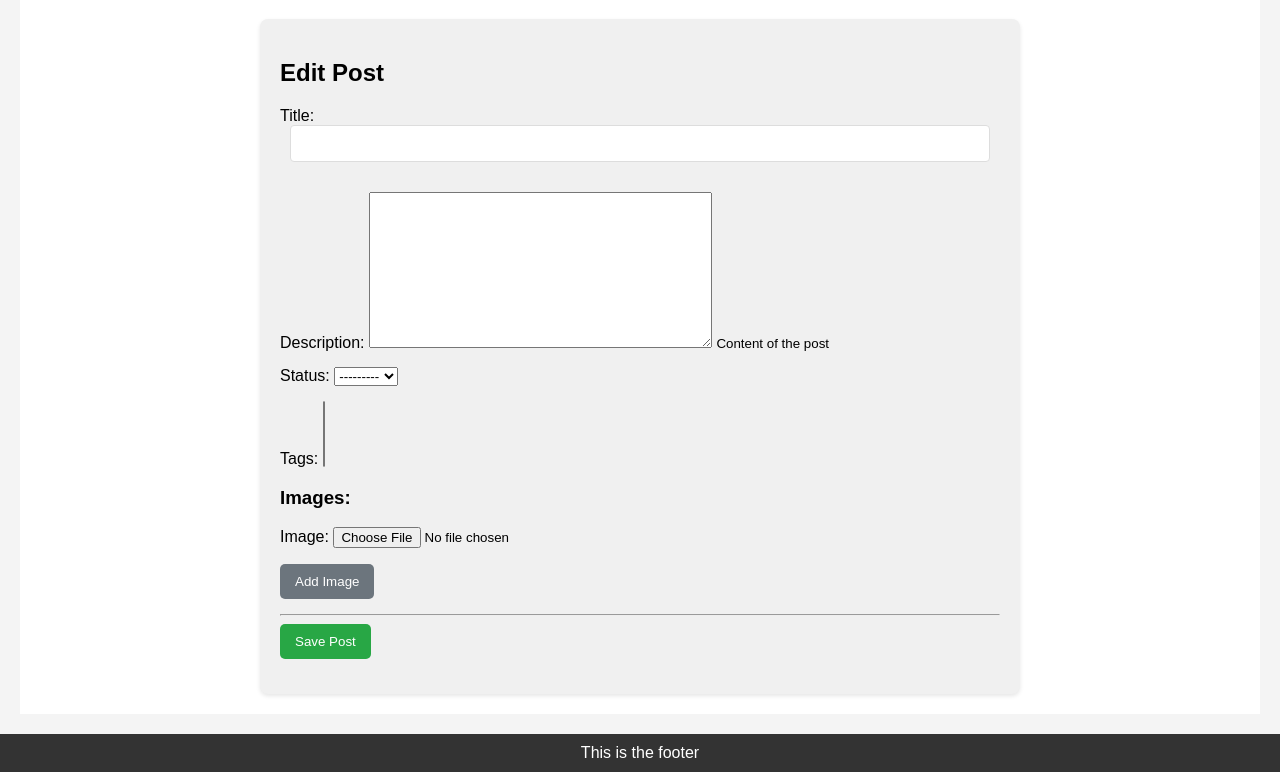
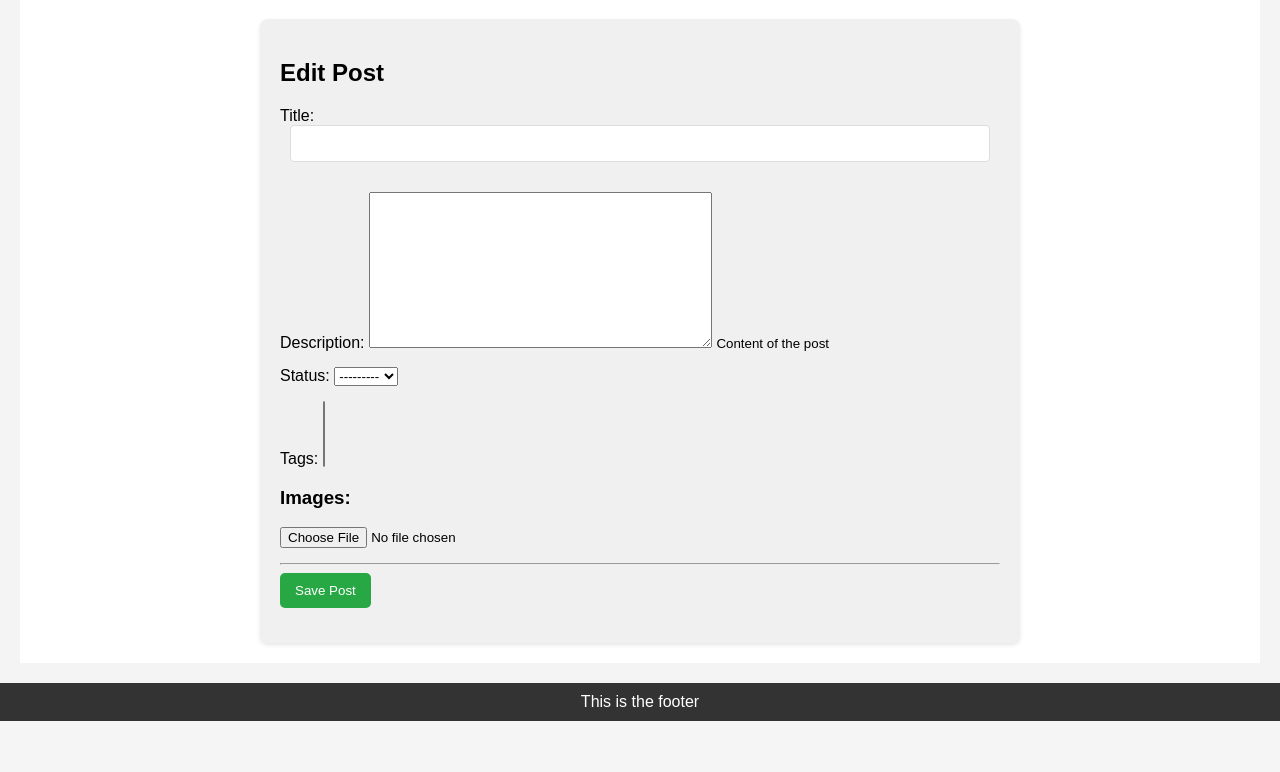
Before and after one commit to ypeskov/djangogramm, a Django app: page /posts/new/ in a window 1280 px wide. Shown: the part 129-901 px from the top of the page. After the commit the page ends 850 px from the top, so only its background shows below. Run offline with Django 5.2, Linux system fonts and the light colour scheme; the visitor is signed in with stand-in values (Sample User, id 1); data that the repository does not hold is empty.

Commit message:
Changes after review

```diff
--- a/djangogramm/djangogramm/settings.py
+++ b/djangogramm/djangogramm/settings.py
@@ -30,6 +30,7 @@ ALLOWED_HOSTS = [
     "65.21.159.119",
     "localhost",
     "127.0.0.1",
+    os.environ.get('CURRENT_HOST', 'localhost'),
 ]
 
 
@@ -157,3 +158,5 @@ CURRENT_FULL_DOMAIN = f"{CURRENT_PROTOCOL}://{CURRENT_HOST}:{CURRENT_PORT}"
 
 MEDIA_URL = '/media/'
 MEDIA_ROOT = BASE_DIR / 'media'
+
+LOGIN_REDIRECT_URL = 'home'
--- a/djangogramm/posts/forms.py
+++ b/djangogramm/posts/forms.py
@@ -1,5 +1,5 @@
 from django import forms
-from posts.models import Post, Image, Tag
+from posts.models import Post, Tag
 
 
 class PostForm(forms.ModelForm):
@@ -14,15 +14,6 @@ class PostForm(forms.ModelForm):
         }
 
 
-class ImageForm(forms.ModelForm):
-    class Meta:
-        model = Image
-        fields = ['image']
-        widgets = {
-            'image': forms.FileInput(attrs={'class': 'form-control-file'})
-        }
-
-
 class TagForm(forms.ModelForm):
     class Meta:
         model = Tag
--- a/djangogramm/posts/templates/posts/post_edit.html
+++ b/djangogramm/posts/templates/posts/post_edit.html
@@ -31,8 +31,7 @@
 
 
       <div class="form-group">
-        {{ image_form.as_p }}
-        <button type="submit" name="add_image" class="btn btn-secondary">Add Image</button>
+        <input type="file" id="imageUpload" name="image" class="form-control-file" accept="image/*">
       </div>
 
       <div class="form-group">
--- a/djangogramm/posts/views.py
+++ b/djangogramm/posts/views.py
@@ -1,4 +1,3 @@
-from django.core.files.storage import default_storage
 from django.views import View
 from django.shortcuts import render, redirect, get_object_or_404
 from django.views.generic import ListView
@@ -6,7 +5,8 @@ from django.views.generic import ListView
 from icecream import ic
 
 from posts.models import Post, Image, Tag
-from posts.forms import PostForm, ImageForm, TagForm
+from posts.forms import PostForm, TagForm
+from posts.services import delete_image, save_post
 
 
 class PostEditView(View):
@@ -21,11 +21,9 @@ class PostEditView(View):
             images = Image.objects.none()  # No images since the post is not yet created
 
         post_form = PostForm(instance=post)
-        image_form = ImageForm()
 
         return render(request, self.template_name, {
             'post_form': post_form,
-            'image_form': image_form,
             'post': post,
             'images': images
         })
@@ -35,40 +33,13 @@ class PostEditView(View):
         post = get_object_or_404(Post, id=post_id) if post_id else Post(user=request.user)
         post_form = PostForm(request.POST, instance=post)
 
-        if 'add_image' in request.POST:
-            image_form = ImageForm(request.POST, request.FILES)
-            if post_form.is_valid() and image_form.is_valid():
-                saved_post = post_form.save(commit=False)
-                if creating_new_post:  # pragma: no cover
-                    saved_post.number_likes = 0
-                saved_post.save()
-
-                new_image = image_form.save(commit=False)
-                new_image.post = saved_post
-                new_image.save()
-                return redirect('edit_post', saved_post.id)
-        elif 'delete_image' in request.POST:
-            image_id = request.POST.get('delete_image')
-            image = Image.objects.filter(id=image_id)
-            if len(image) > 0:
-                img_path = image.first().image.path
-                if default_storage.exists(img_path):
-                    default_storage.delete(img_path)
-                image.delete()
-            return redirect('edit_post', post.id)
+        if 'delete_image' in request.POST:
+            return delete_image(request, post)
         else:
             if post_form.is_valid():
-                saved_post = post_form.save(commit=False)
-                if creating_new_post:
-                    saved_post.number_likes = 0
-                saved_post.save()
+                return save_post(post_form, request, creating_new_post)
 
-                tag_ids = request.POST.getlist('tags')
-                tag_ids = [int(tag_id.strip()) for tag_id in tag_ids if tag_id.strip().isdigit()]
-                tags = Tag.objects.filter(id__in=tag_ids)
-                saved_post.tags.set(tags)
-
-                return redirect('detail_post', saved_post.id)
+        # prepare images variable to be used in the template. Empty if creating a new post
         if not creating_new_post:
             images = Image.objects.filter(post=post)
         else:
@@ -76,7 +47,6 @@ class PostEditView(View):
 
         return render(request, self.template_name, {
             'post_form': post_form,
-            'image_form': ImageForm(),
             'post': post,
             'images': images
         })
--- a/djangogramm/users/templates/users/login.html
+++ b/djangogramm/users/templates/users/login.html
@@ -5,10 +5,10 @@
 {% block content %}
 <div class="form-container">
     <h2>Login</h2>
-    {% if messages %}
+    {% if form.non_field_errors %}
         <div class="messages">
-            {% for message in messages %}
-                <div{% if message.tags %} class="{{ message.tags }}"{% endif %}>{{ message }}</div>
+            {% for error in form.non_field_errors %}
+                <div class="error">{{ error }}</div>
             {% endfor %}
         </div>
     {% endif %}
--- a/djangogramm/users/urls.py
+++ b/djangogramm/users/urls.py
@@ -1,9 +1,9 @@
 from django.urls import path
 
-from users.views import login_view, logout_view, activate_view, UserProfileUpdateView
+from users.views import activate_view, UserProfileUpdateView, UserLogin, logout_view
 
 urlpatterns = [
-    path('login/', login_view, name='login'),
+    path('login/', UserLogin.as_view(), name='login'),
     path('logout/', logout_view, name='logout'),
     path('activate/<str:link_hash>/', activate_view, name='activate'),
     path('profile/', UserProfileUpdateView.as_view(), name='profile'),
```
Also changed, not shown: djangogramm/posts/services.py (added, +38 -0 lines), djangogramm/users/test_users.py (+2 -13 lines), djangogramm/users/views.py (+4 -22 lines), 3 other files.
